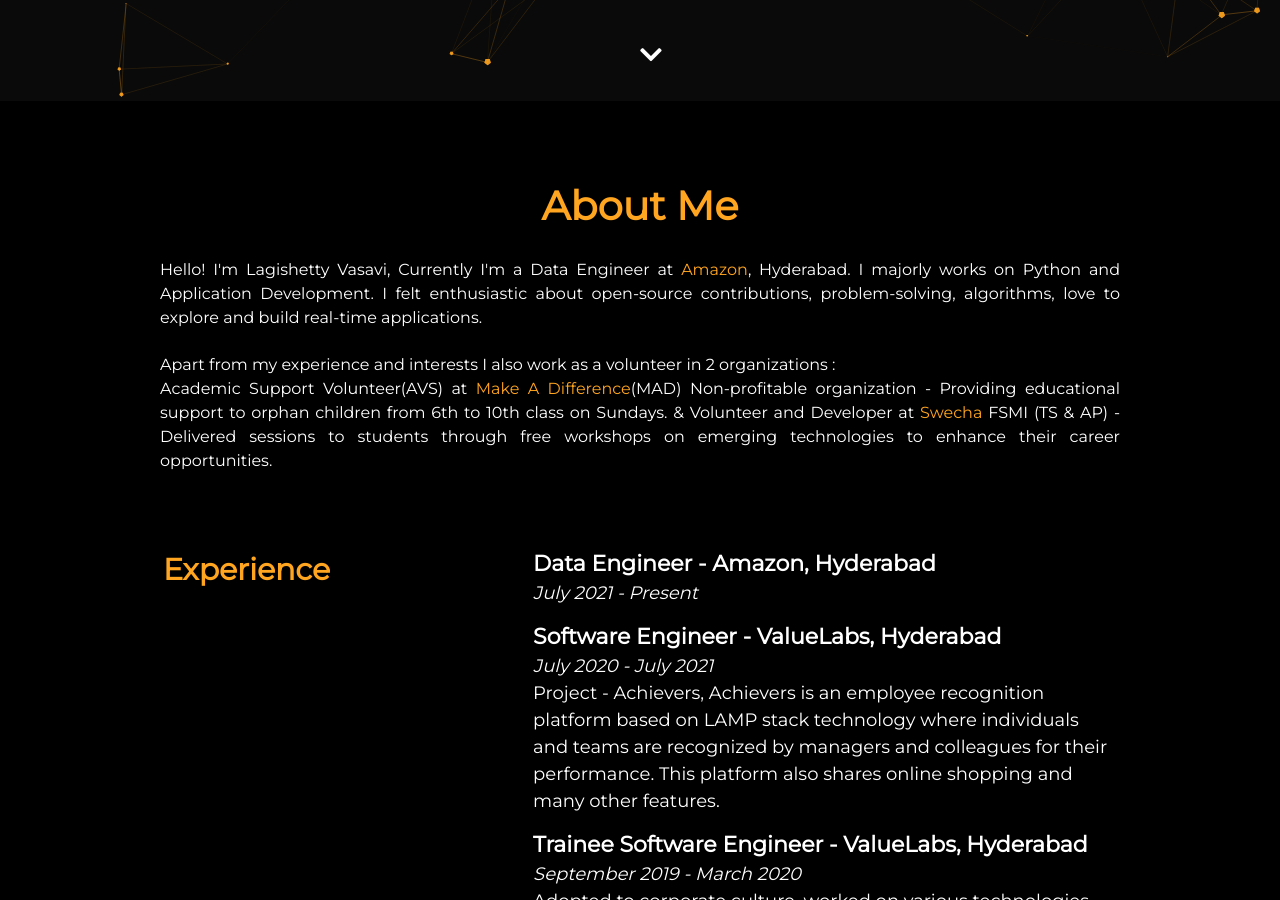
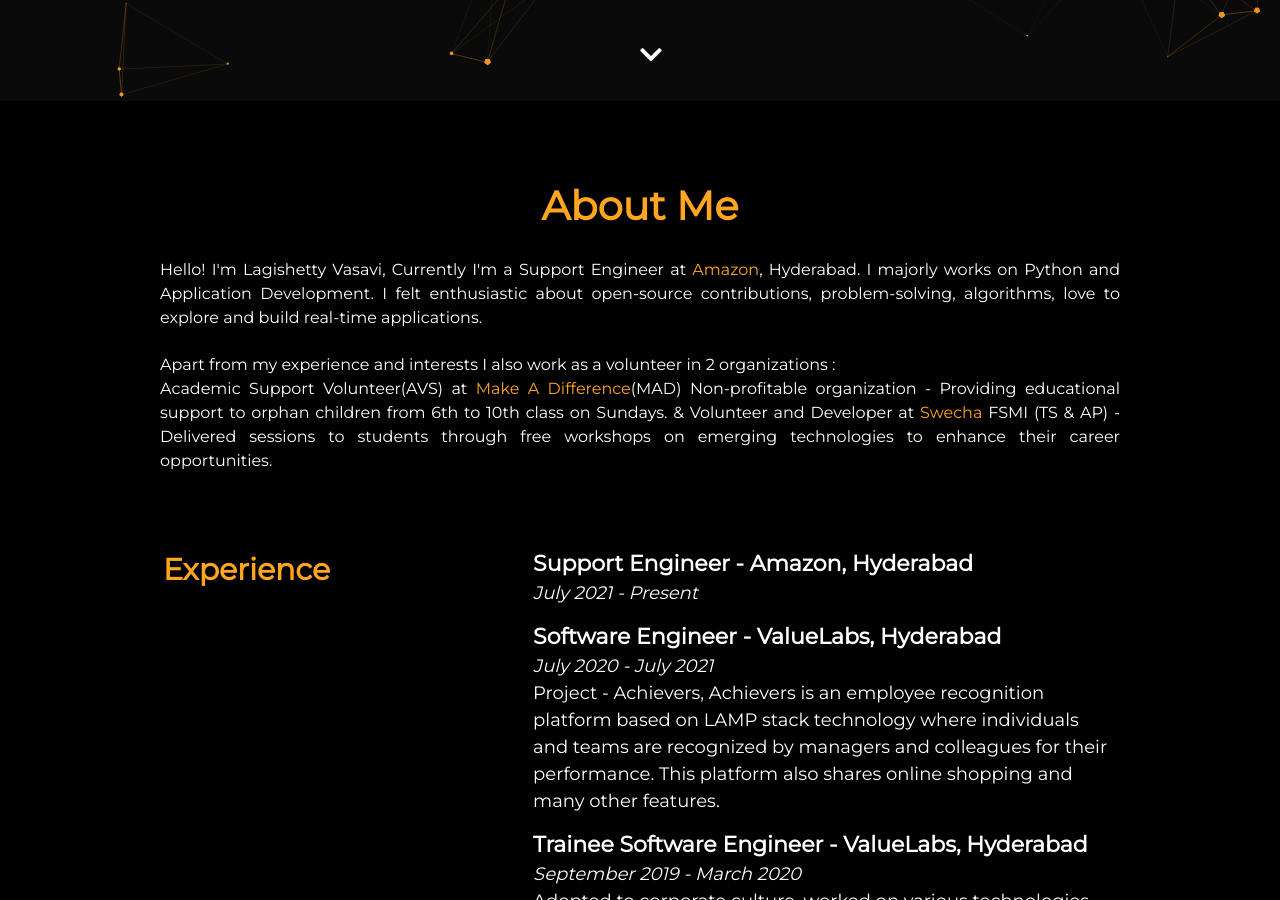
Before and after one commit to VasaviLagishetty/VasaviLagishetty.github.io, a Jekyll site: the page built from index.html, in a window 1280 px wide and 900 px high, scrolled down 799 px. Built offline with Jekyll 4.4.1, drawn with Linux system fonts in a browser that asks for light colours; nearby versions of some CDN libraries.

Commit message:
Update about.html

```diff
--- a/_includes/about.html
+++ b/_includes/about.html
@@ -74,13 +74,13 @@
  <body style="background-color:black;color: white">
 <div class="user-details">
   <h1> About Me </h1>
-  <p id="info1">Hello! I'm Lagishetty Vasavi, Currently I'm a Data Engineer at <span style="color: #ffa51f;">Amazon</span>, Hyderabad. I majorly works on Python and Application Development. I felt enthusiastic about open-source contributions, problem-solving, algorithms, love to explore and build real-time applications.</p>
+  <p id="info1">Hello! I'm Lagishetty Vasavi, Currently I'm a Support Engineer at <span style="color: #ffa51f;">Amazon</span>, Hyderabad. I majorly works on Python and Application Development. I felt enthusiastic about open-source contributions, problem-solving, algorithms, love to explore and build real-time applications.</p>
   <p id="info">Apart from my experience and interests I also work as a volunteer in 2 organizations :<br>Academic Support Volunteer(AVS) at <span style="color: #ffa51f;">Make A Difference</span>(MAD) Non-profitable organization - Providing educational support to orphan children from 6th to 10th class on Sundays. & Volunteer and Developer at <span style="color: #ffa51f;">Swecha</span> FSMI (TS & AP) - Delivered sessions to students through free workshops on emerging technologies to enhance their career opportunities.</p>
   </div><br><br>
 <table>
   <tr>
     <th rowspan="3">Experience</th>
-    <td><b>Data Engineer - Amazon, Hyderabad</b><br><i>July 2021 - Present</i></td>
+    <td><b>Support Engineer - Amazon, Hyderabad</b><br><i>July 2021 - Present</i></td>
   </tr>
   <tr>
     <td><b>Software Engineer - ValueLabs, Hyderabad</b><br><i>July 2020 - July 2021</i><br>Project - Achievers, Achievers is an employee recognition platform based on LAMP stack technology where individuals and teams are recognized by managers and colleagues for their performance. This platform also shares online shopping and many other features.</td>
```
